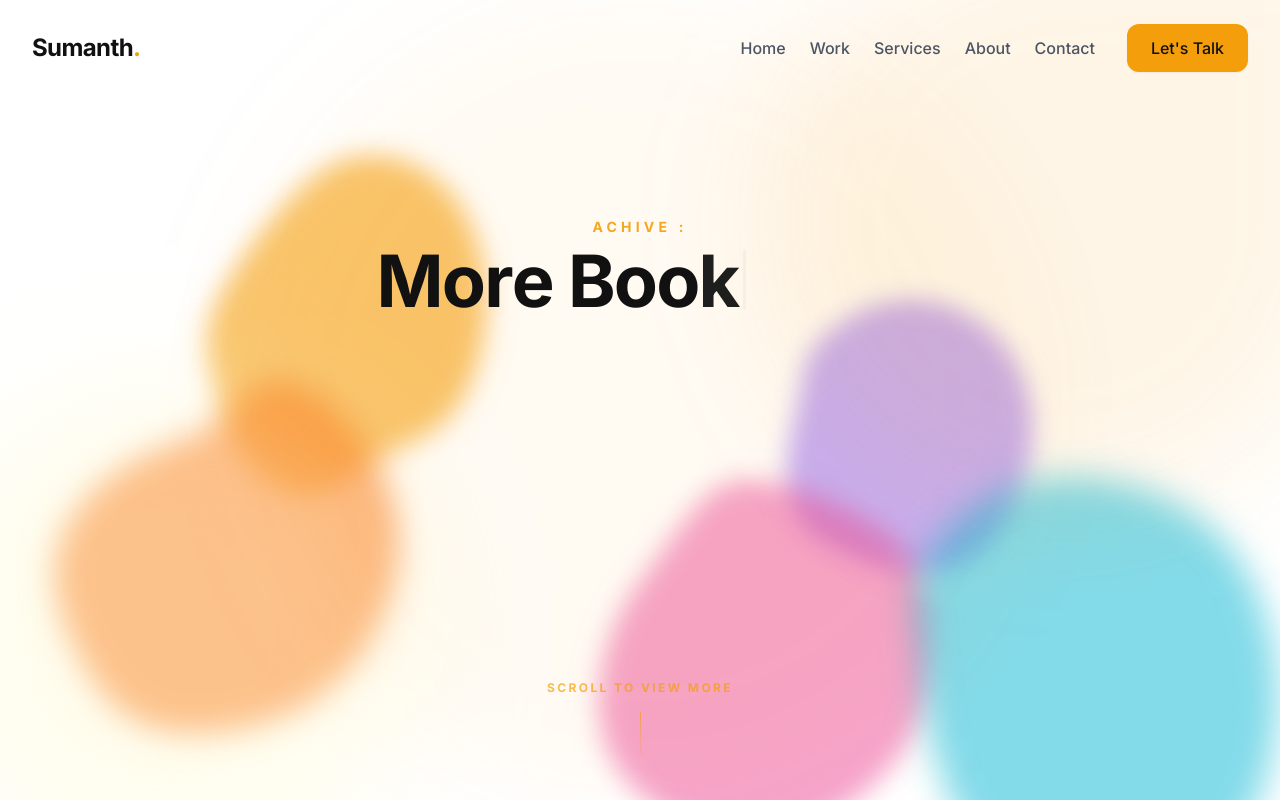
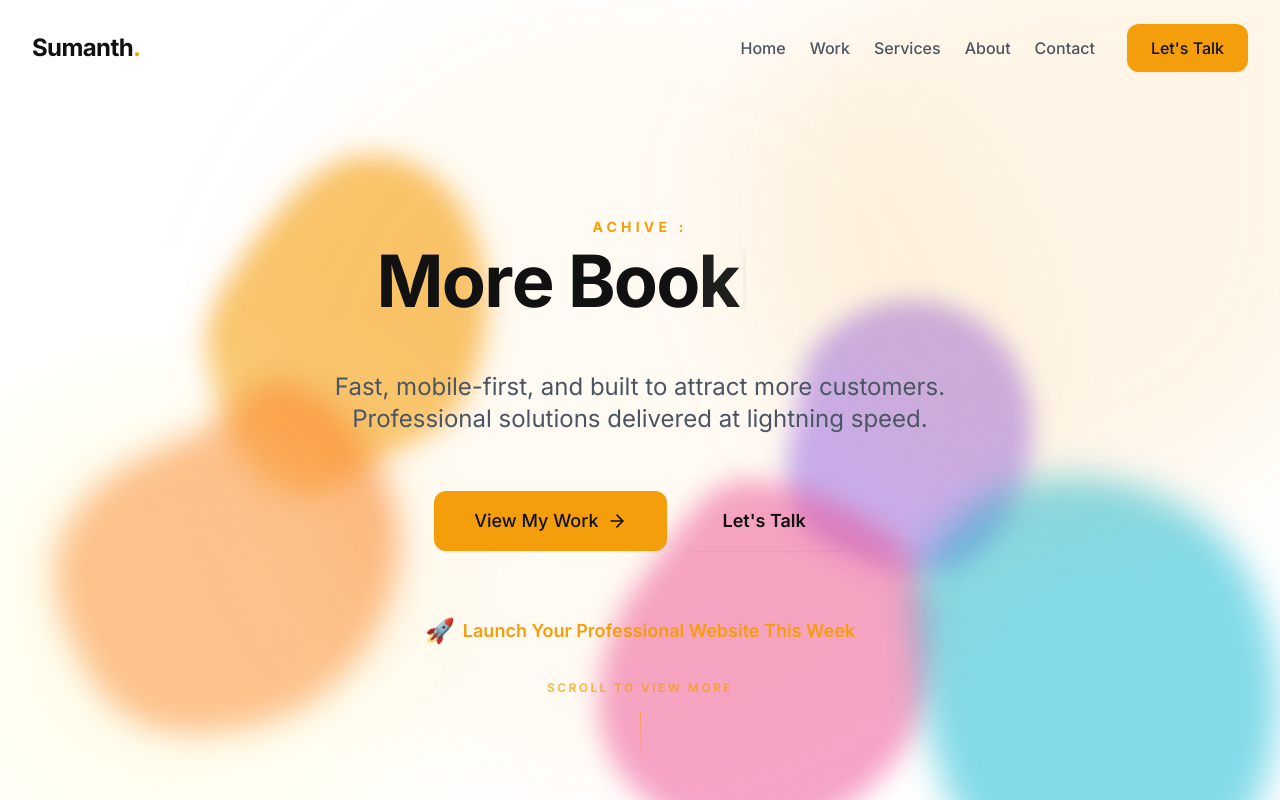
Before and after one commit to sumanthangadi/my_portfolio, a React (Vite) app: page / in a window 1280 px wide. Shown: the top 800 px of the page. Built offline with nearby package versions, Linux system fonts and the light colour scheme.

Commit message:
feat: refine fade-up animations in hero section
- Trigger fade-up after the first phrase completes instead of waiting for the full cycle
- Add fade-up entrance to 'Achive :' label and paragraph text
- Update stagger delays for a smoother cascade sequence

```diff
--- a/src/components/Hero.jsx
+++ b/src/components/Hero.jsx
@@ -38,8 +38,8 @@ function useTypewriter(phrases) {
                 }, humanDelay(TYPE_BASE, TYPE_JITTER));
             } else {
                 // Fully typed — hold, then start deleting
-                // Mark first cycle complete when the last phrase finishes typing
-                if (phraseIndex === phrases.length - 1 && !firstCycleComplete) {
+                // Mark complete when the first phrase finishes typing
+                if (!firstCycleComplete) {
                     setFirstCycleComplete(true);
                 }
                 timeoutRef.current = setTimeout(() => {
@@ -151,18 +151,18 @@ export function Hero() {
                 {/* Content */}
                 <div className="flex flex-col space-y-6 md:space-y-10 relative">
                     <div className="space-y-2 relative z-20">
-                        <span className="block text-xs md:text-sm font-bold text-accent uppercase tracking-[0.3em] opacity-90">
+                        <span className={`block text-xs md:text-sm font-bold text-accent uppercase tracking-[0.3em] opacity-90 fade-up-element${firstCycleComplete ? ' fade-up-visible' : ''}`}>
                             Achive :
                         </span>
                         <TypewriterHeading displayText={displayText} accentWord={accentWord} isDeleting={isDeleting} />
                     </div>
 
-                    <p className={`relative z-20 text-lg md:text-2xl text-gray-600 max-w-2xl mx-auto leading-relaxed fade-up-element${firstCycleComplete ? ' fade-up-visible' : ''}`}>
+                    <p className={`relative z-20 text-lg md:text-2xl text-gray-600 max-w-2xl mx-auto leading-relaxed fade-up-element fade-up-delay-1${firstCycleComplete ? ' fade-up-visible' : ''}`}>
                         Fast, mobile-first, and built to attract more customers. <br className="hidden md:block" />
                         Professional solutions delivered at lightning speed.
                     </p>
 
-                    <div className={`order-4 md:order-none relative z-20 flex flex-col sm:flex-row justify-center gap-4 pt-4 fade-up-element fade-up-delay-1${firstCycleComplete ? ' fade-up-visible' : ''}`}>
+                    <div className={`order-4 md:order-none relative z-20 flex flex-col sm:flex-row justify-center gap-4 pt-4 fade-up-element fade-up-delay-2${firstCycleComplete ? ' fade-up-visible' : ''}`}>
                         <a href="#work">
                             <Button variant="primary" className="w-full sm:w-auto text-base md:text-lg py-3 md:py-4 px-8 md:px-10 group">
                                 View My Work
@@ -176,7 +176,7 @@ export function Hero() {
                         </a>
                     </div>
 
-                    <div className={`order-3 md:order-none relative z-20 pt-6 flex items-center justify-center space-x-2 text-sm text-gray-500 font-medium fade-up-element fade-up-delay-2${firstCycleComplete ? ' fade-up-visible' : ''}`}>
+                    <div className={`order-3 md:order-none relative z-20 pt-6 flex items-center justify-center space-x-2 text-sm text-gray-500 font-medium fade-up-element fade-up-delay-3${firstCycleComplete ? ' fade-up-visible' : ''}`}>
                         <span className="text-2xl">🚀</span>
                         <span className="text-base md:text-lg font-semibold text-accent">Launch Your Professional Website This Week</span>
                     </div>
--- a/src/index.css
+++ b/src/index.css
@@ -166,3 +166,7 @@
 .fade-up-delay-2 {
   transition-delay: 0.3s;
 }
+
+.fade-up-delay-3 {
+  transition-delay: 0.45s;
+}
```
